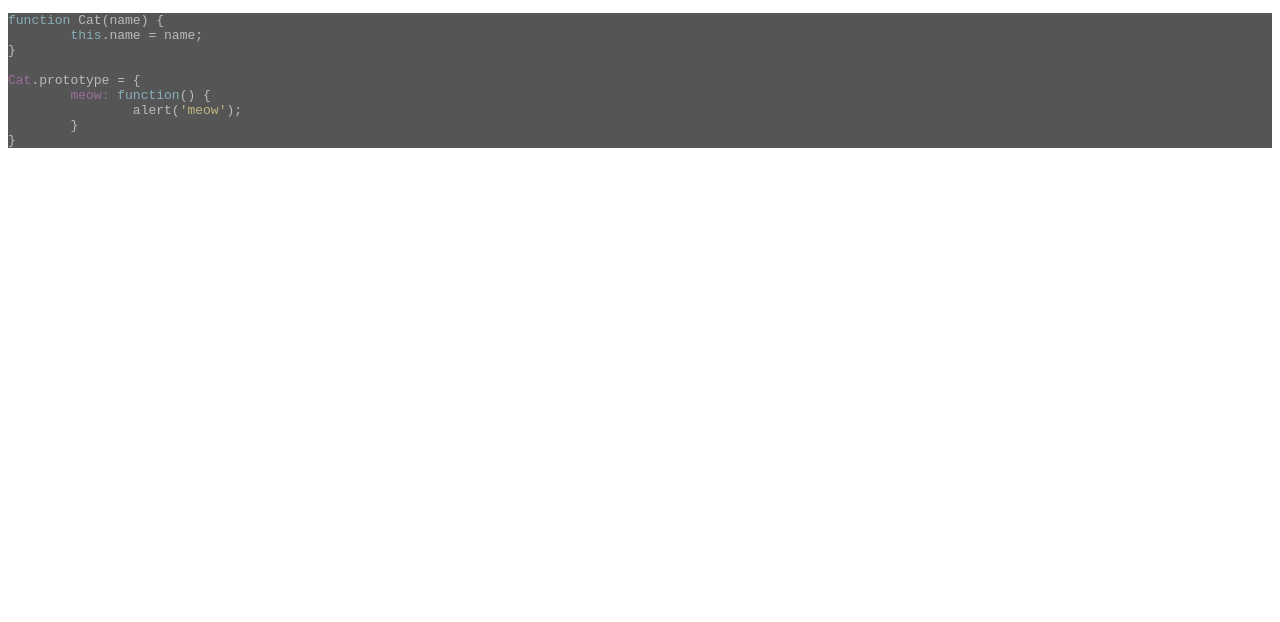
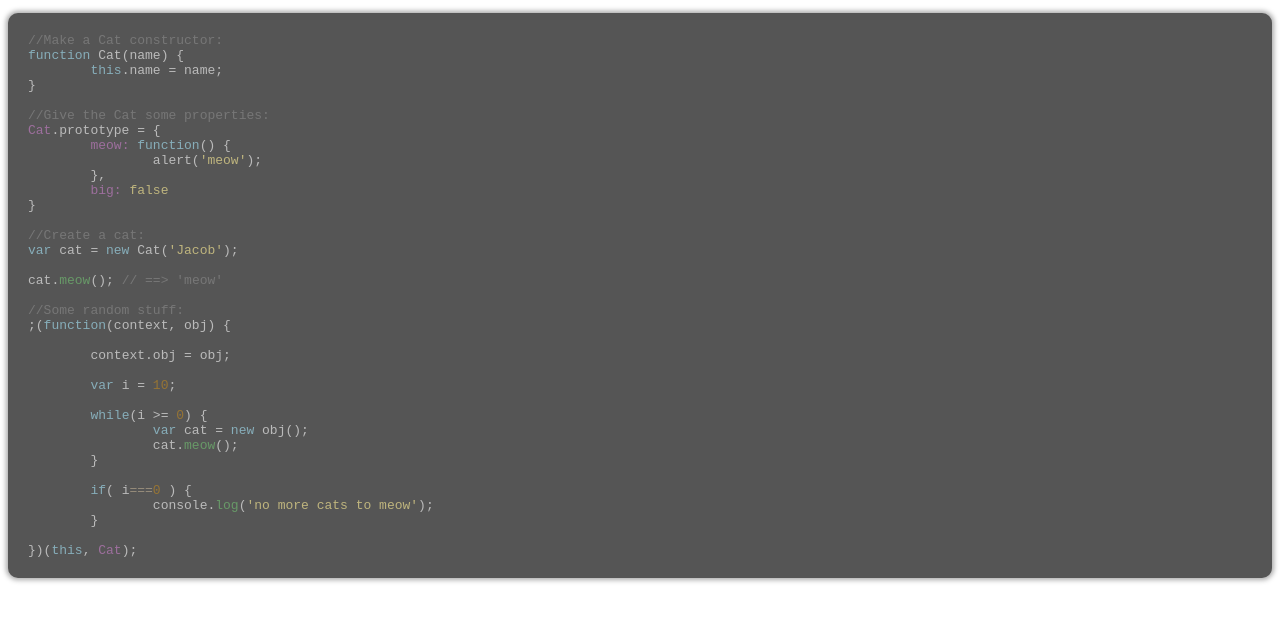
Before and after one commit to joshbeam/MarkUp, a plain HTML site: page index.html in a window 1280 px wide. Drawn offline with Linux system fonts and the light colour scheme.

Commit message:
partial 'key' regex fix

```diff
--- a/css/markup.css
+++ b/css/markup.css
@@ -1,6 +1,13 @@
 pre {
 	color: #bbb;
 	background-color: #555;
+	padding: 20px;
+	-moz-border-radius:		10px;
+	-webkit-border-radius:	10px;
+	border-radius:			10px;
+	-moz-box-shadow:    0px 0px 5px 2px #aaa;
+	-webkit-box-shadow: 0px 0px 5px 2px #aaa;
+	box-shadow:         0px 0px 5px 2px #aaa;
 }
 
 .markup-operator {
--- a/index.html
+++ b/index.html
@@ -5,15 +5,41 @@
 	</head>
 	<body>
 <pre>
+//Make a Cat constructor:
 function Cat(name) {
 	this.name = name;
 }
 
+//Give the Cat some properties:
 Cat.prototype = {
 	meow: function() {
 		alert('meow');
+	},
+	big: false
+}
+
+//Create a cat:
+var cat = new Cat('Jacob');
+
+cat.meow(); // ==> 'meow'
+
+//Some random stuff:
+;(function(context, obj) {
+
+	context.obj = obj;
+
+	var i = 10;
+
+	while(i >= 0) {
+		var cat = new obj();
+		cat.meow();
 	}
-}
+
+	if( i===0 ) {
+		console.log('no more cats to meow');
+	}
+
+})(this, Cat);
 </pre>
 
 		<script src="src/markup.js"></script>
--- a/src/markup.js
+++ b/src/markup.js
@@ -32,7 +32,7 @@ markup = function(element) {
 
 			digit: [/(\d+)(?![\w'"\%])/g,'<span class="markup-digit">$1</span>'],
 
-			key: [/(['"]{0,1})([^"'\n\r]+\1:\s*)(?=(?:<(\w+)[\s\w-="']*>)?(['"]{0,1})[^'"\n\r]*\4(?:<\/\3>)?|\s*{|function\s*\(\)\s*{)/g,'<span class="markup-key">$2</span>'],
+			key: [/(['"]{0,1})([^"'\n\r(?:\/\/)>]+\1:\s*)(?=(?:<(\w+)[\s\w-="']*>)?(['"]{0,1})[^'"\n\r]*\4(?:<\/\3>)?|\s*{|function\s*\(\)\s*{)/g,'<span class="markup-key">$2</span>'],
 
 			operator: [/(\||&(?![gl])|!|={2,3}|\+)/g,'<span class="markup-operator">$1</span>'],
 
```
